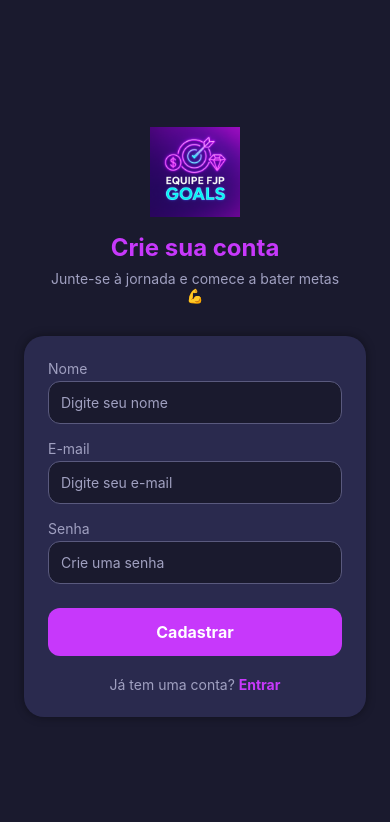
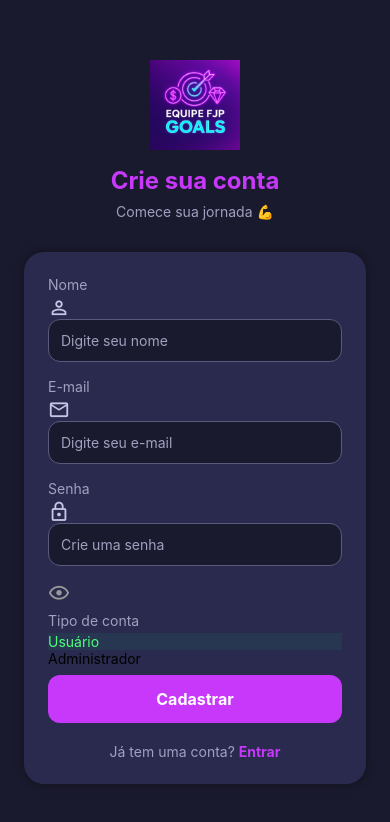
Before and after one commit to hDepth/FuturoDoTrabalho-GS-2025, a React Native app: screen /Signup in a window 390 px wide. Shown: the top 822 px of the page. Built offline with nearby package versions, Linux system fonts and the light colour scheme.

Commit message:
Autenticacao Implementada Usando Api NodeJs + Express

```diff
--- a/package.json
+++ b/package.json
@@ -11,10 +11,12 @@
   "dependencies": {
     "@expo/vector-icons": "^15.0.3",
     "@react-native-async-storage/async-storage": "2.2.0",
+    "@react-native-community/checkbox": "^0.5.20",
     "@react-navigation/bottom-tabs": "^7.8.4",
     "@react-navigation/native": "^7.1.19",
     "@react-navigation/native-stack": "^7.6.2",
     "@react-navigation/stack": "^7.6.3",
+    "axios": "^1.13.2",
     "expo": "~54.0.23",
     "expo-linear-gradient": "~15.0.7",
     "expo-status-bar": "~3.0.8",
--- a/src/contexts/AuthContext.js
+++ b/src/contexts/AuthContext.js
@@ -1,5 +1,6 @@
 import React, { createContext, useState, useEffect } from "react";
 import AsyncStorage from "@react-native-async-storage/async-storage";
+import api from "../services/api";
 
 export const AuthContext = createContext();
 
@@ -7,69 +8,85 @@ export const AuthProvider = ({ children }) => {
   const [user, setUser] = useState(null);
   const [loading, setLoading] = useState(true);
 
-  // 🚀 Sempre inicia deslogado (limpa sessão toda vez)
+  // 🔄 Carregar sessão salva
   useEffect(() => {
-    const resetUser = async () => {
+    const loadUser = async () => {
       try {
-        await AsyncStorage.removeItem("@user");
-        setUser(null);
-      } catch (error) {
-        console.log("Erro ao limpar usuário:", error);
+        const storedUser = await AsyncStorage.getItem("@user");
+        if (storedUser) {
+          const parsed = JSON.parse(storedUser);
+
+          const normalized = {
+            id: parsed.id,
+            name: parsed.name,
+            email: parsed.email,
+            role: parsed.role.toLowerCase(),
+          };
+
+          setUser(normalized);
+        }
+      } catch (err) {
+        console.log("Erro ao carregar sessão:", err);
       } finally {
         setLoading(false);
       }
     };
-    resetUser();
+
+    loadUser();
   }, []);
 
-  // 🔐 Login fake (define papel com base no e-mail)
+
+  // LOGIN REAL
   const login = async (email, password) => {
     try {
-      const role = email.includes("admin") ? "admin" : "user";
-      const fakeUser = { id: Date.now(), name: "Usuário Demo", email, role };
+      const res = await api.post("/auth/login", { email, password });
+      const { token, user } = res.data;
 
-      // 👉 Durante o desenvolvimento, NÃO salvamos no AsyncStorage
-      // await AsyncStorage.setItem("@user", JSON.stringify(fakeUser));
+      const normalizedUser = {
+        id: user.ID,
+        name: user.NAME,
+        email: user.EMAIL,
+        role: user.ROLE.toLowerCase(), // 🔥 FAZ TUDO FUNCIONAR
+      };
 
-      setUser(fakeUser);
+      await AsyncStorage.setItem("@token", token);
+      await AsyncStorage.setItem("@user", JSON.stringify(normalizedUser));
+
+      setUser(normalizedUser);
       return true;
-    } catch (error) {
-      console.log("Erro ao logar:", error);
+    } catch (err) {
+      console.log("Erro no login:", err.response?.data || err.message);
       return false;
     }
   };
 
+  // 🆕 REGISTRO REAL
   const signup = async (name, email, password) => {
     try {
-      const fakeUser = { id: Date.now(), name, email, role: "user" };
-      // await AsyncStorage.setItem("@user", JSON.stringify(fakeUser));
-      setUser(fakeUser);
-      return true;
-    } catch (error) {
-      console.log("Erro ao cadastrar:", error);
+      await api.post("/auth/register", { name, email, password });
+
+      // já podemos chamar login automaticamente
+      return await login(email, password);
+    } catch (err) {
+      console.log("Erro no cadastro:", err.response?.data || err.message);
       return false;
     }
   };
 
+  // 🚪 LOGOUT
   const logout = async () => {
     try {
-      // await AsyncStorage.removeItem("@user");
+      await AsyncStorage.removeItem("@token");
+      await AsyncStorage.removeItem("@user");
       setUser(null);
-    } catch (error) {
-      console.log("Erro ao deslogar:", error);
+    } catch (err) {
+      console.log("Erro ao deslogar:", err);
     }
   };
 
   return (
     <AuthContext.Provider
-      value={{
-        user,
-        loading,
-        login,
-        signup,
-        logout,
-        isAuthenticated: !!user,
-      }}
+      value={{ user, loading, login, signup, logout, isAuthenticated: !!user }}
     >
       {children}
     </AuthContext.Provider>
--- a/src/screens/LoginScreen.js
+++ b/src/screens/LoginScreen.js
@@ -1,4 +1,4 @@
-import React, { useState, useContext } from "react";
+import React, { useState, useContext, useEffect, useRef } from "react";
 import {
   View,
   Text,
@@ -8,20 +8,95 @@ import {
   KeyboardAvoidingView,
   Platform,
   ScrollView,
+  ActivityIndicator,
+  Animated,
+  Keyboard,
 } from "react-native";
 import { AuthContext } from "../contexts/AuthContext";
+import { MaterialCommunityIcons } from "@expo/vector-icons";
 import styles from "../styles/LoginScreen";
 
-export default function LoginScreen({ navigation }) {
+export default function LoginScreen({ navigation, route }) {
   const { login } = useContext(AuthContext);
-  const [email, setEmail] = useState("");
-  const [password, setPassword] = useState("");
+
+  // Prefill from route params (after signup)
+  const prefillEmail = route?.params?.email ?? "";
+  const prefillPassword = route?.params?.password ?? "";
+
+  const [email, setEmail] = useState(prefillEmail);
+  const [password, setPassword] = useState(prefillPassword);
+  const [emailValid, setEmailValid] = useState(prefillEmail ? /\S+@\S+\.\S+/.test(prefillEmail) : null);
+  const [passwordVisible, setPasswordVisible] = useState(false);
+  const [loading, setLoading] = useState(false);
+  const [apiError, setApiError] = useState(null);
+
+  // Animated shake
+  const shakeAnim = useRef(new Animated.Value(0)).current;
+
+  useEffect(() => {
+    // If navigation passes updated params later, fill them
+    if (route?.params?.email) setEmail(route.params.email);
+    if (route?.params?.password) setPassword(route.params.password);
+  }, [route?.params]);
+
+  const validateEmail = (text) => {
+    setEmail(text);
+    const regex = /\S+@\S+\.\S+/;
+    setEmailValid(regex.test(text));
+  };
+
+  const triggerShake = () => {
+    shakeAnim.setValue(0);
+    Animated.sequence([
+      Animated.timing(shakeAnim, { toValue: 1, duration: 50, useNativeDriver: true }),
+      Animated.timing(shakeAnim, { toValue: -1, duration: 50, useNativeDriver: true }),
+      Animated.timing(shakeAnim, { toValue: 1, duration: 50, useNativeDriver: true }),
+      Animated.timing(shakeAnim, { toValue: 0, duration: 50, useNativeDriver: true }),
+    ]).start();
+  };
 
   const handleLogin = async () => {
-    if (!email || !password) return alert("Preencha todos os campos!");
-    const success = await login(email, password);
-    if (!success) alert("Erro ao fazer login!");
+    setApiError(null);
+    Keyboard.dismiss();
+
+    if (!email || !password) {
+      setApiError("Preencha email e senha.");
+      triggerShake();
+      return;
+    }
+
+    if (!emailValid) {
+      setApiError("Digite um e-mail válido.");
+      triggerShake();
+      return;
+    }
+
+    if (password.length < 6) {
+      setApiError("A senha deve ter pelo menos 6 caracteres.");
+      triggerShake();
+      return;
+    }
+
+    setLoading(true);
+    const ok = await login(email, password);
+
+    setLoading(false);
+
+    if (!ok) {
+      // AuthContext.login já faz console.log do erro, aqui apenas UX
+      setApiError("Email ou senha inválidos.");
+      triggerShake();
+      return;
+    }
+
+    // login true -> AuthContext fará o setUser e RootStack redireciona
   };
+
+  // interpolation for shake
+  const translateX = shakeAnim.interpolate({
+    inputRange: [-1, 1],
+    outputRange: [-8, 8],
+  });
 
   return (
     <KeyboardAvoidingView
@@ -33,18 +108,27 @@ export default function LoginScreen({ navigation }) {
         keyboardShouldPersistTaps="handled"
       >
         <View style={styles.logoContainer}>
-          <Image
-            source={require("../../assets/icon.png")}
-            style={styles.logo}
-          />
+          <Image source={require("../../assets/icon.png")} style={styles.logo} />
           <Text style={styles.title}>Bem-vindo de volta!</Text>
-          <Text style={styles.subtitle}>
-            Entre e continue sua jornada de produtividade 🚀
-          </Text>
+          <Text style={styles.subtitle}>Continue sua jornada 🚀</Text>
         </View>
 
-        <View style={styles.form}>
+        <Animated.View style={[styles.form, { transform: [{ translateX }] }]}>
+          {/* EMAIL */}
           <Text style={styles.label}>E-mail</Text>
+          <View
+            style={[
+              styles.inputWrapper,
+              emailValid === false && { borderColor: "#ff4d4d" },
+              emailValid === true && { borderColor: "#4dff7a" },
+            ]}
+          >
+            <MaterialCommunityIcons
+              name="email-outline"
+              color="#c6c6e6"
+              size={22}
+              style={{ marginRight: 8 }}
+            />
             <TextInput
               style={styles.input}
               placeholder="Digite seu e-mail"
@@ -52,33 +136,63 @@ export default function LoginScreen({ navigation }) {
               keyboardType="email-address"
               autoCapitalize="none"
               value={email}
-            onChangeText={setEmail}
+              onChangeText={validateEmail}
+              returnKeyType="next"
+            />
+          </View>
+
+          {/* SENHA */}
+          <Text style={styles.label}>Senha</Text>
+          <View style={styles.inputWrapper}>
+            <MaterialCommunityIcons
+              name="lock-outline"
+              color="#c6c6e6"
+              size={22}
+              style={{ marginRight: 8 }}
             />
 
-          <Text style={styles.label}>Senha</Text>
             <TextInput
               style={styles.input}
               placeholder="Digite sua senha"
               placeholderTextColor="#a0a0c0"
-            secureTextEntry
+              secureTextEntry={!passwordVisible}
               value={password}
               onChangeText={setPassword}
+              returnKeyType="done"
             />
 
-          <TouchableOpacity style={styles.button} onPress={handleLogin}>
+            <TouchableOpacity onPress={() => setPasswordVisible(!passwordVisible)}>
+              <MaterialCommunityIcons
+                name={passwordVisible ? "eye-off-outline" : "eye-outline"}
+                size={22}
+                color="#999"
+              />
+            </TouchableOpacity>
+          </View>
+
+          {/* API ERROR */}
+          {apiError ? <Text style={styles.errorText}>{apiError}</Text> : null}
+
+          {/* BOTÃO LOGIN */}
+          <TouchableOpacity
+            style={[styles.button, loading && { opacity: 0.8 }]}
+            onPress={handleLogin}
+            disabled={loading}
+          >
+            {loading ? (
+              <ActivityIndicator size="small" color="#1a1a2e" />
+            ) : (
               <Text style={styles.buttonText}>Entrar</Text>
+            )}
           </TouchableOpacity>
 
-          <TouchableOpacity
-            onPress={() => navigation.navigate("Signup")}
-            style={{ marginTop: 20 }}
-          >
+          {/* LINK PARA SIGNUP */}
+          <TouchableOpacity onPress={() => navigation.navigate("Signup")} style={{ marginTop: 20 }}>
             <Text style={styles.linkText}>
-              Não tem uma conta?{" "}
-              <Text style={styles.linkHighlight}>Cadastre-se</Text>
+              Não tem uma conta? <Text style={styles.linkHighlight}>Cadastre-se</Text>
             </Text>
           </TouchableOpacity>
-        </View>
+        </Animated.View>
       </ScrollView>
     </KeyboardAvoidingView>
   );
--- a/src/screens/SignupScreen.js
+++ b/src/screens/SignupScreen.js
@@ -1,4 +1,4 @@
-import React, { useState, useContext } from "react";
+import React, { useState, useRef } from "react";
 import {
   View,
   Text,
@@ -8,88 +8,183 @@ import {
   ScrollView,
   Platform,
   Image,
+  ActivityIndicator,
+  Animated,
+  Alert,
+  Keyboard,
 } from "react-native";
-import { AuthContext } from "../contexts/AuthContext";
+import api from "../services/api";
+import { MaterialCommunityIcons } from "@expo/vector-icons";
 import styles from "../styles/SignupScreen";
 
 export default function SignupScreen({ navigation }) {
-  const { signup } = useContext(AuthContext);
   const [name, setName] = useState("");
   const [email, setEmail] = useState("");
   const [password, setPassword] = useState("");
+  const [role, setRole] = useState("user"); // default user
+
+  const [emailValid, setEmailValid] = useState(null);
+  const [passwordValid, setPasswordValid] = useState(null);
+  const [passwordVisible, setPasswordVisible] = useState(false);
+  const [loading, setLoading] = useState(false);
+  const [apiError, setApiError] = useState(null);
+
+  const shakeAnim = useRef(new Animated.Value(0)).current;
+
+  const validateEmail = (text) => {
+    setEmail(text);
+    const regex = /\S+@\S+\.\S+/;
+    setEmailValid(regex.test(text));
+  };
+
+  const validatePassword = (text) => {
+    setPassword(text);
+    setPasswordValid(text.length >= 6);
+  };
+
+  const triggerShake = () => {
+    shakeAnim.setValue(0);
+    Animated.sequence([
+      Animated.timing(shakeAnim, { toValue: 1, duration: 50, useNativeDriver: true }),
+      Animated.timing(shakeAnim, { toValue: -1, duration: 50, useNativeDriver: true }),
+      Animated.timing(shakeAnim, { toValue: 1, duration: 50, useNativeDriver: true }),
+      Animated.timing(shakeAnim, { toValue: 0, duration: 50, useNativeDriver: true }),
+    ]).start();
+  };
 
   const handleSignup = async () => {
-    if (!name || !email || !password)
-      return alert("Preencha todos os campos!");
-    const success = await signup(name, email, password);
-    if (!success) alert("Erro ao cadastrar!");
+    setApiError(null);
+    Keyboard.dismiss();
+
+    if (name.trim().length < 3) {
+      setApiError("O nome deve ter pelo menos 3 caracteres");
+      triggerShake();
+      return;
+    }
+    if (!emailValid) {
+      setApiError("Digite um email válido");
+      triggerShake();
+      return;
+    }
+    if (!passwordValid) {
+      setApiError("A senha deve ter no mínimo 6 caracteres");
+      triggerShake();
+      return;
+    }
+
+    setLoading(true);
+
+    try {
+      // POST direto para a API (não chama AuthContext.signup, para evitar auto-login)
+      const res = await api.post("/auth/register", {
+        name,
+        email,
+        password,
+        role,
+      });
+
+      // sucesso
+      setLoading(false);
+      Alert.alert("Sucesso", "Registro efetuado com sucesso. Faça login.", [
+        {
+          text: "Ir para login",
+          onPress: () => navigation.navigate("Login", { email, password }),
+        },
+      ]);
+    } catch (err) {
+      setLoading(false);
+
+      // tenta extrair mensagem da API
+      const msg =
+        err.response?.data?.error ||
+        err.response?.data?.message ||
+        err.message ||
+        "Erro ao cadastrar";
+
+      setApiError(msg);
+      triggerShake();
+    }
   };
 
+  // interpolation for shake
+  const translateX = shakeAnim.interpolate({
+    inputRange: [-1, 1],
+    outputRange: [-8, 8],
+  });
+
   return (
-    <KeyboardAvoidingView
-      behavior={Platform.OS === "ios" ? "padding" : "height"}
-      style={{ flex: 1 }}
-    >
-      <ScrollView
-        contentContainerStyle={styles.container}
-        keyboardShouldPersistTaps="handled"
-      >
+    <KeyboardAvoidingView behavior={Platform.OS === "ios" ? "padding" : "height"} style={{ flex: 1 }}>
+      <ScrollView contentContainerStyle={styles.container} keyboardShouldPersistTaps="handled">
         <View style={styles.logoContainer}>
-          <Image
-            source={require("../../assets/icon.png")}
-            style={styles.logo}
-          />
+          <Image source={require("../../assets/icon.png")} style={styles.logo} />
           <Text style={styles.title}>Crie sua conta</Text>
-          <Text style={styles.subtitle}>
-            Junte-se à jornada e comece a bater metas 💪
-          </Text>
+          <Text style={styles.subtitle}>Comece sua jornada 💪</Text>
         </View>
 
-        <View style={styles.form}>
+        <Animated.View style={[styles.form, { transform: [{ translateX }] }]}>
+          {/* NOME */}
           <Text style={styles.label}>Nome</Text>
-          <TextInput
-            style={styles.input}
-            placeholder="Digite seu nome"
-            placeholderTextColor="#a0a0c0"
-            value={name}
-            onChangeText={setName}
-          />
+          <View style={[styles.inputWrapper, name.length > 0 && name.length < 3 && { borderColor: "#ff4d4d" }, name.length >= 3 && { borderColor: "#4dff7a" }]}>
+            <MaterialCommunityIcons name="account-outline" size={22} color="#c6c6e6" style={{ marginRight: 8 }} />
+            <TextInput style={styles.input} placeholder="Digite seu nome" placeholderTextColor="#a0a0c0" value={name} onChangeText={setName} />
+          </View>
 
+          {/* EMAIL */}
           <Text style={styles.label}>E-mail</Text>
-          <TextInput
-            style={styles.input}
-            placeholder="Digite seu e-mail"
-            placeholderTextColor="#a0a0c0"
-            keyboardType="email-address"
-            autoCapitalize="none"
-            value={email}
-            onChangeText={setEmail}
-          />
+          <View style={[styles.inputWrapper, emailValid === false && { borderColor: "#ff4d4d" }, emailValid === true && { borderColor: "#4dff7a" }]}>
+            <MaterialCommunityIcons name="email-outline" size={22} color="#c6c6e6" style={{ marginRight: 8 }} />
+            <TextInput style={styles.input} placeholder="Digite seu e-mail" placeholderTextColor="#a0a0c0" value={email} keyboardType="email-address" autoCapitalize="none" onChangeText={validateEmail} />
+          </View>
 
+          {/* SENHA */}
           <Text style={styles.label}>Senha</Text>
-          <TextInput
-            style={styles.input}
-            placeholder="Crie uma senha"
-            placeholderTextColor="#a0a0c0"
-            secureTextEntry
-            value={password}
-            onChangeText={setPassword}
-          />
+          <View style={[styles.inputWrapper, passwordValid === false && { borderColor: "#ff4d4d" }, passwordValid === true && { borderColor: "#4dff7a" }]}>
+            <MaterialCommunityIcons name="lock-outline" size={22} color="#c6c6e6" style={{ marginRight: 8 }} />
+            <TextInput style={styles.input} placeholder="Crie uma senha" placeholderTextColor="#a0a0c0" secureTextEntry={!passwordVisible} value={password} onChangeText={validatePassword} />
+            <TouchableOpacity onPress={() => setPasswordVisible(!passwordVisible)}>
+              <MaterialCommunityIcons name={passwordVisible ? "eye-off-outline" : "eye-outline"} size={22} color="#999" />
+            </TouchableOpacity>
+          </View>
 
-          <TouchableOpacity style={styles.button} onPress={handleSignup}>
-            <Text style={styles.buttonText}>Cadastrar</Text>
+          {/* ROLE SELECT */}
+          <Text style={[styles.label, { marginTop: 8 }]}>Tipo de conta</Text>
+          <View style={styles.roleRow}>
+            <TouchableOpacity
+              style={[
+                styles.roleChip,
+                role === "user" ? { borderColor: "#4dff7a", backgroundColor: "rgba(13,255,130,0.06)" } : null,
+              ]}
+              onPress={() => setRole("user")}
+            >
+              <Text style={[styles.roleText, role === "user" && { color: "#4dff7a" }]}>Usuário</Text>
+            </TouchableOpacity>
+
+            <TouchableOpacity
+              style={[
+                styles.roleChip,
+                role === "admin" ? { borderColor: "#00ffc3", backgroundColor: "rgba(0,255,195,0.06)" } : null,
+              ]}
+              onPress={() => setRole("admin")}
+            >
+              <Text style={[styles.roleText, role === "admin" && { color: "#00ffc3" }]}>Administrador</Text>
+            </TouchableOpacity>
+          </View>
+
+          {/* API ERROR */}
+          {apiError ? <Text style={styles.errorText}>{apiError}</Text> : null}
+
+          {/* BOTÃO CADASTRAR */}
+          <TouchableOpacity style={[styles.button, loading && { opacity: 0.8 }]} onPress={handleSignup} disabled={loading}>
+            {loading ? <ActivityIndicator size="small" color="#1a1a2e" /> : <Text style={styles.buttonText}>Cadastrar</Text>}
           </TouchableOpacity>
 
-          <TouchableOpacity
-            onPress={() => navigation.navigate("Login")}
-            style={{ marginTop: 20 }}
-          >
+          {/* LINK LOGIN */}
+          <TouchableOpacity onPress={() => navigation.navigate("Login")} style={{ marginTop: 20 }}>
             <Text style={styles.linkText}>
-              Já tem uma conta?{" "}
-              <Text style={styles.linkHighlight}>Entrar</Text>
+              Já tem uma conta? <Text style={styles.linkHighlight}>Entrar</Text>
             </Text>
           </TouchableOpacity>
-        </View>
+        </Animated.View>
       </ScrollView>
     </KeyboardAvoidingView>
   );
--- /dev/null
+++ b/src/services/api.js
@@ -0,0 +1,21 @@
+import axios from "axios";
+import AsyncStorage from "@react-native-async-storage/async-storage";
+
+const api = axios.create({
+  baseURL: "http://10.0.2.2:4000/api", // Android Emulator
+  // OU use seu IP local se estiver no Expo Go
+  // baseURL: "http://SEU-IP:4000/api"
+});
+
+// 🔐 Insere token automaticamente
+api.interceptors.request.use(async (config) => {
+  const token = await AsyncStorage.getItem("@token");
+
+  if (token) {
+    config.headers.Authorization = `Bearer ${token}`;
+  }
+
+  return config;
+});
+
+export default api;
```
Also changed, not shown: 1 other file (tests, documents, lock files or other folders). Lines whose indentation alone changed are shown as unchanged.
